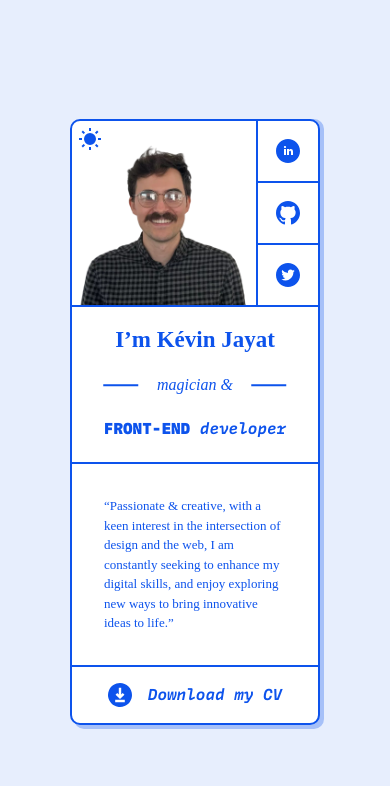
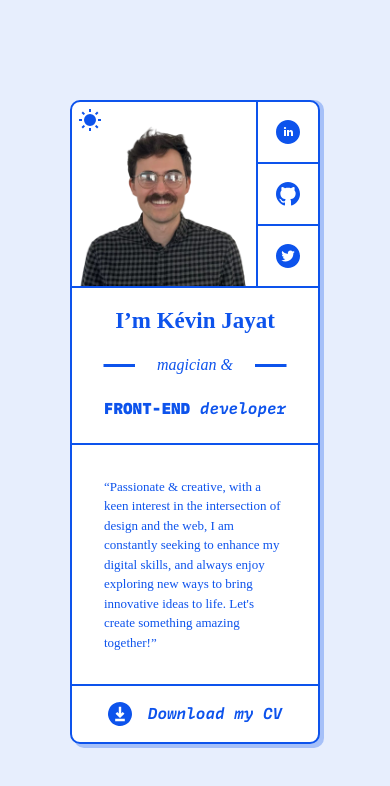
Before and after one commit to KevinJayke/virtual-card, a React (Vite) app: page / in a window 390 px wide. Shown: the top 786 px of the page. Built offline with nearby package versions, Linux system fonts and the light colour scheme; a web font is replaced by a local one.

Commit message:
feat: add xl devicesmedia queries

```diff
--- a/src/assets/svg/Icon.jsx
+++ b/src/assets/svg/Icon.jsx
@@ -1,15 +1,16 @@
-import { Path } from "../../style/BoxStyle";
+import { IconSize, Path } from "../../style/BoxStyle";
 
-const Icon = ({ width, height, shape }) => {
+const Icon = ({ shape }) => {
   return (
+    <IconSize>
       <svg
-      width={width}
-      height={height}
+        preserveAspectRatio="xMinYMin meet"
         fill="none"
         viewBox="0 0 24 24"
         xmlns="http://www.w3.org/2000/svg">
         <Path d={shape} />
       </svg>
+    </IconSize>
   );
 };
 
--- a/src/components/Button.jsx
+++ b/src/components/Button.jsx
@@ -14,7 +14,7 @@ const Button = () => {
         download
         target="_blank"
         rel="noopener noreferrer">
-        <Icon shape={svgIcons.downLoad} width={"24px"} height={"24px"} />
+        <Icon shape={svgIcons.downLoad} />
         <ButtonText>Download my CV</ButtonText>
       </ButtonBox>
     </motion.div>
--- a/src/components/Content.jsx
+++ b/src/components/Content.jsx
@@ -1,10 +1,13 @@
-import { BoxContent } from "../style/BoxStyle";
+import styled from "styled-components";
+import { BoxContent, SpanBox } from "../style/BoxStyle";
 import { Bold, Italic, SubTitle, Title } from "../style/TextStyle";
 
 const Content = () => (
   <BoxContent>
     <Title as={"h1"}>I’m Kévin Jayat</Title>
-    <SubTitle as={"h2"}>magician &</SubTitle>
+    <SubTitle as={"h2"}>
+      <SpanBox>magician &</SpanBox>
+    </SubTitle>
     <Italic>
       <Bold as={"em"}>front-end</Bold> developer
     </Italic>
--- a/src/components/Quote.jsx
+++ b/src/components/Quote.jsx
@@ -7,7 +7,8 @@ const Quote = () => {
       <QuoteText>
         “Passionate & creative, with a keen interest in the intersection of
         design and the web, I am constantly seeking to enhance my digital
-        skills, and enjoy exploring new ways to bring innovative ideas to life.”
+        skills, and always enjoy exploring new ways to bring innovative ideas to
+        life. Let's create something amazing together!”
       </QuoteText>
     </BoxQuote>
   );
--- a/src/containers/Header.jsx
+++ b/src/containers/Header.jsx
@@ -41,11 +41,7 @@ const Header = ({ onToggleTheme }) => {
       <motion.div whileHover="hover" whileTap="tap">
         <ToggleBox onClick={onToggleTheme}>
           <motion.div variants={rotateMotion}>
-            <Icon
-              shape={type === "light" ? svgIcons.sun : svgIcons.moon}
-              width={"24px"}
-              height={"24px"}
-            />
+            <Icon shape={type === "light" ? svgIcons.sun : svgIcons.moon} />
           </motion.div>
         </ToggleBox>
       </motion.div>
--- a/src/style/BoxStyle.jsx
+++ b/src/style/BoxStyle.jsx
@@ -13,14 +13,17 @@ export const VStack = styled.div`
 // Common style
 
 export const Box = styled.div`
-  width: 17.1875rem;
+  width: 18.75rem;
   border: 2px solid ${(props) => props.theme.colors.primary};
   background: ${(props) => props.theme.colors.container};
-  box-shadow: 0.25rem 0rem 0px 0px ${(props) => props.theme.colors.secondary},
-    0.25rem 0.25rem 0px 0px ${(props) => props.theme.colors.secondary};
+  box-shadow: 0.4rem 0rem 0px 0px ${(props) => props.theme.colors.secondary},
+    0.4rem 0.4rem 0px 0px ${(props) => props.theme.colors.secondary};
 
   @media ${device.xl} {
     width: 15.625rem;
+    border: 2px solid ${(props) => props.theme.colors.primary};
+    box-shadow: 0.25rem 0rem 0px 0px ${(props) => props.theme.colors.secondary},
+      0.25rem 0.25rem 0px 0px ${(props) => props.theme.colors.secondary};
   }
 `;
 
@@ -30,16 +33,21 @@ export const BoxContent = styled(Box)`
   flex-direction: column;
   gap: 0.6rem;
   justify-content: center;
-  padding: 1rem;
+  padding: 1.5rem;
   margin-top: -2px;
+
+  @media ${device.xl} {
+    padding: 1rem;
+  }
 `;
 
 export const BoxPhoto = styled(Box)`
   display: flex;
   justify-content: flex-end;
   flex-direction: column;
-  width: 12.925rem;
+  width: 14.1rem;
   border-radius: 10px 0px 0px 0px;
+
   @media ${device.xl} {
     width: 11.75rem;
   }
@@ -50,7 +58,7 @@ export const BoxQuote = styled(Box)`
   display: flex;
   flex-direction: column;
   justify-content: center;
-  padding: 2.2rem;
+  padding: 2.4rem;
   margin-top: -2px;
 
   @media ${device.xl} {
@@ -58,18 +66,28 @@ export const BoxQuote = styled(Box)`
   }
 `;
 
+export const SpanBox = styled.span`
+  background-color: ${(props) => props.theme.colors.container};
+  color: ${(props) => props.theme.colors.primary};
+  padding-left: 1.4rem;
+  padding-right: 1.4rem;
+  z-index: 2;
+  position: relative;
+`;
+
 export const IconBox = styled(Box)`
-  width: 4.4rem;
+  width: 4.8rem;
   border-radius: 0px ${(props) => (props.rounded ? "10px" : "0px")} 0px 0px;
   display: flex;
   justify-content: center;
   align-items: center;
   margin-top: ${(props) => (props.marginTop ? "-2px" : "0px")};
   aspect-ratio: 1;
-  box-shadow: 0.25rem 0rem 0px 0px ${(props) => props.theme.colors.secondary};
+  box-shadow: 0.4rem 0rem 0px 0px ${(props) => props.theme.colors.secondary};
 
   @media ${device.xl} {
     width: 4rem;
+    box-shadow: 0.25rem 0rem 0px 0px ${(props) => props.theme.colors.secondary};
   }
 
   &:active {
@@ -103,13 +121,28 @@ export const ToggleBox = styled(Box)`
   justify-content: center;
   align-items: center;
   cursor: pointer;
-  width: 2.5rem;
-  height: 2.5rem;
+  width: 3rem;
+  height: 3rem;
   box-shadow: none;
+
+  @media ${device.xl} {
+    width: 2.5rem;
+    height: 2.5rem;
+  }
 `;
 
 // Icon Style
 
+export const IconSize = styled.div`
+  height: 30px;
+  width: 30px;
+
+  @media ${device.xl} {
+    height: 24px;
+    width: 24px;
+  }
+`;
+
 export const Path = styled.path`
   fill: ${(props) => props.theme.colors.primary};
 `;
--- a/src/style/TextStyle.jsx
+++ b/src/style/TextStyle.jsx
@@ -9,7 +9,7 @@ export const BaseText = styled.p`
   color: ${(props) => props.theme.colors.primary};
   font-family: ${(props) => props.theme.fonts.main};
   font-weight: 600;
-  font-size: ${`${baseFontSize + 3}px`};
+  font-size: ${`${baseFontSize + 4}px`};
 
   @media ${device.xl} {
     font-size: ${`${baseFontSize}px`};
@@ -24,7 +24,7 @@ export const ButtonText = styled(BaseText)`
 
 export const Title = styled(BaseText)`
   font-weight: 700;
-  font-size: ${`${titleFontSize + 3}px`};
+  font-size: ${`${titleFontSize + 4}px`};
 
   @media ${device.xl} {
     font-size: ${`${titleFontSize}px`};
@@ -41,7 +41,7 @@ export const SubTitle = styled(BaseText)`
   ::after {
     content: "";
     position: absolute;
-    width: 2px;
+    width: 2.5px;
     height: 100%;
     transform: rotate(90deg);
     background-color: ${(props) =>
@@ -72,7 +72,7 @@ export const Bold = styled(BaseText)`
 
 export const QuoteText = styled(BaseText)`
   font-weight: 400;
-  font-size: 14px;
+  font-size: 15.5px;
 
   @media ${device.xl} {
     font-size: ${"13px"};
```
Lines whose indentation alone changed are shown as unchanged.
